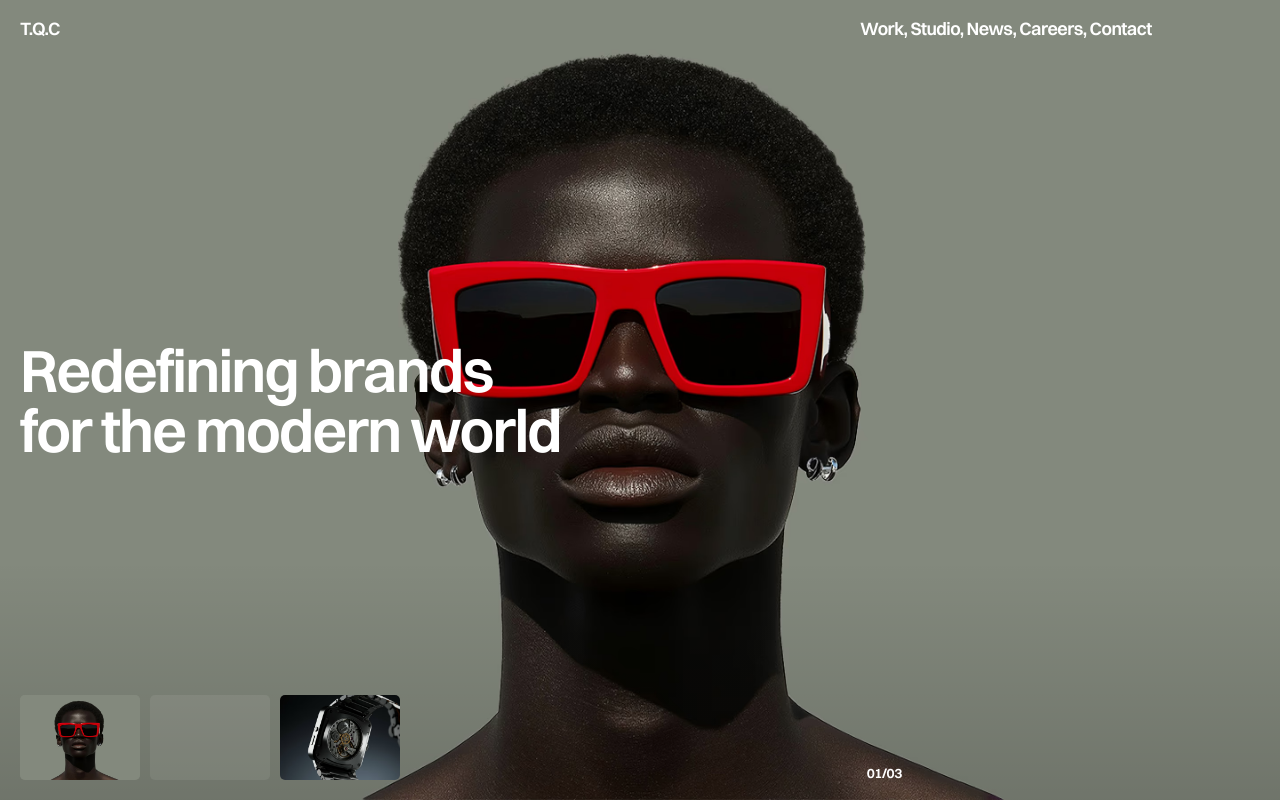
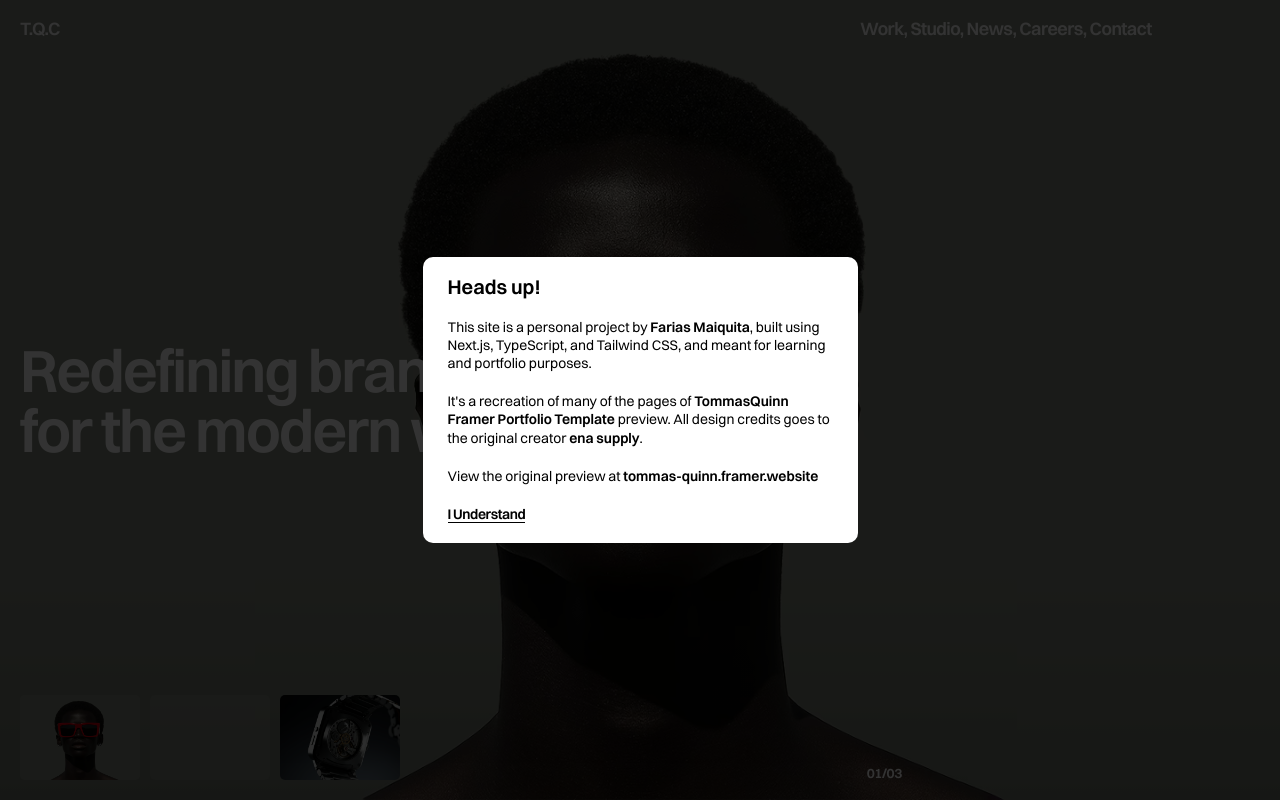
Before and after one commit to fariasmaiquita/tq-clone, a Next.js app: page / in a window 1280 px wide. Shown: the top 800 px of the page. Built offline with nearby package versions, Linux system fonts and the light colour scheme; what tailwindcss-motion would draw is missing.

Commit message:
Add CloneNotice component to layout.tsx

```diff
--- a/src/app/layout.tsx
+++ b/src/app/layout.tsx
@@ -3,6 +3,7 @@ import "./globals.css";
 import React from "react";
 import { switzer } from "@/app/fonts/fonts";
 import PageHeader from "@/app/components/PageHeader";
+import CloneNotice from "@/app/components/CloneNotice";
 
 export const metadata: Metadata = {
     title: "T.Q.C | Framer Portfolio Template Clone",
@@ -18,6 +19,7 @@ export default function RootLayout({ children }: Readonly<{children: React.React
             <body className={`leading-none ${switzer.className}`}>
                 <PageHeader />
                 {children}
+                <CloneNotice />
             </body>
         </html>
     );
```
